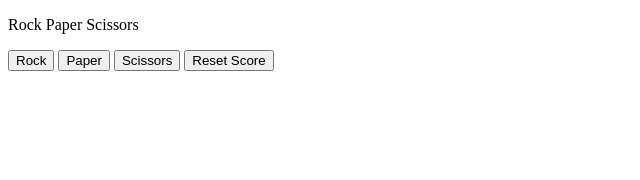
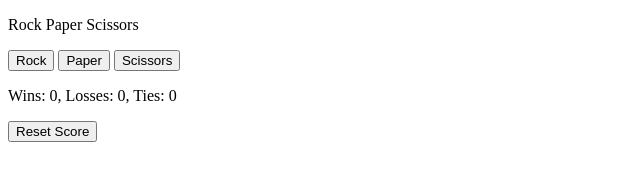
Before and after one commit to A-coderr/rock-paper-scissors-JS, a plain HTML site: page index.html in a window 1280 px wide. Shown: the whole page, without its empty margins (0-640 px from the left). Drawn offline with Linux system fonts and the light colour scheme.

Commit message:
Display results on the page

```diff
--- a/index.html
+++ b/index.html
@@ -8,7 +8,8 @@
         <button onclick="gameLogic('rock')">Rock</button>
         <button onclick="gameLogic('paper')">Paper</button>
         <button onclick="gameLogic('scissors')">Scissors</button>
-        <button onclick="score.wins = 0; score.losses = 0; score.ties = 0; localStorage.removeItem('score')">Reset Score</button>
+        <p class="js-score"></p>
+        <button onclick="score.wins = 0; score.losses = 0; score.ties = 0; localStorage.removeItem('score'); updateScore();">Reset Score</button>
         <script>
 
             //Score Object
@@ -17,6 +18,8 @@
                 losses: 0,
                 ties: 0
             };
+
+            updateScore();
 
             //Function that calculates computer move
             function computerMoveLogic(){
@@ -97,8 +100,14 @@
                 //Converts score into the JSON string and saves it into the local storage
                 localStorage.setItem('score', JSON.stringify(score));
 
+                updateScore();
+
                 alert(`You picked ${playerMove}. Computer picked ${computerMove}. ${result}
                 Wins: ${score.wins}, Losses: ${score.losses}, Ties: ${score.ties}`);
+            }
+
+            function updateScore(){
+                document.querySelector('.js-score').innerHTML = `Wins: ${score.wins}, Losses: ${score.losses}, Ties: ${score.ties}`;
             }
 
 
```
